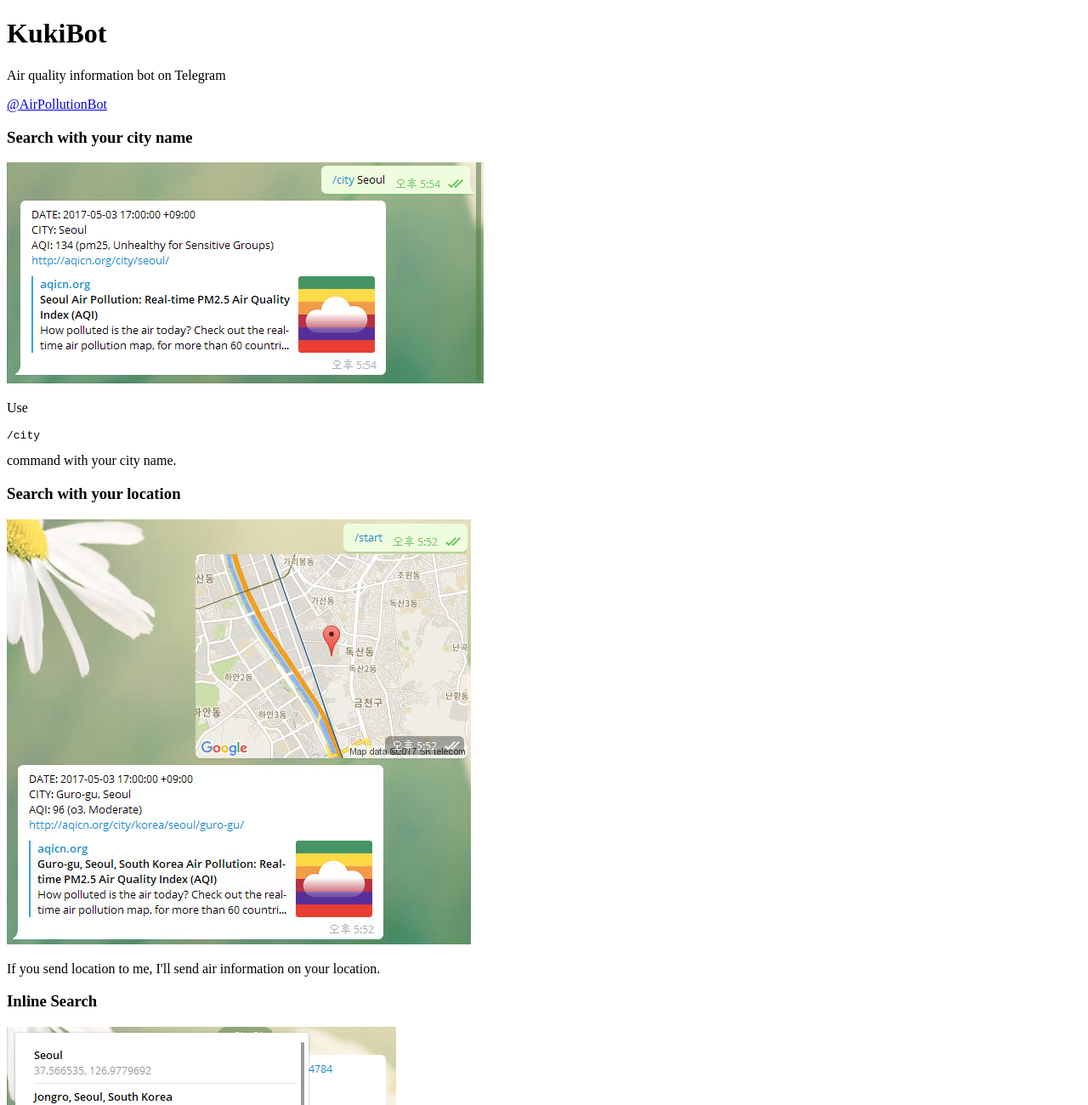
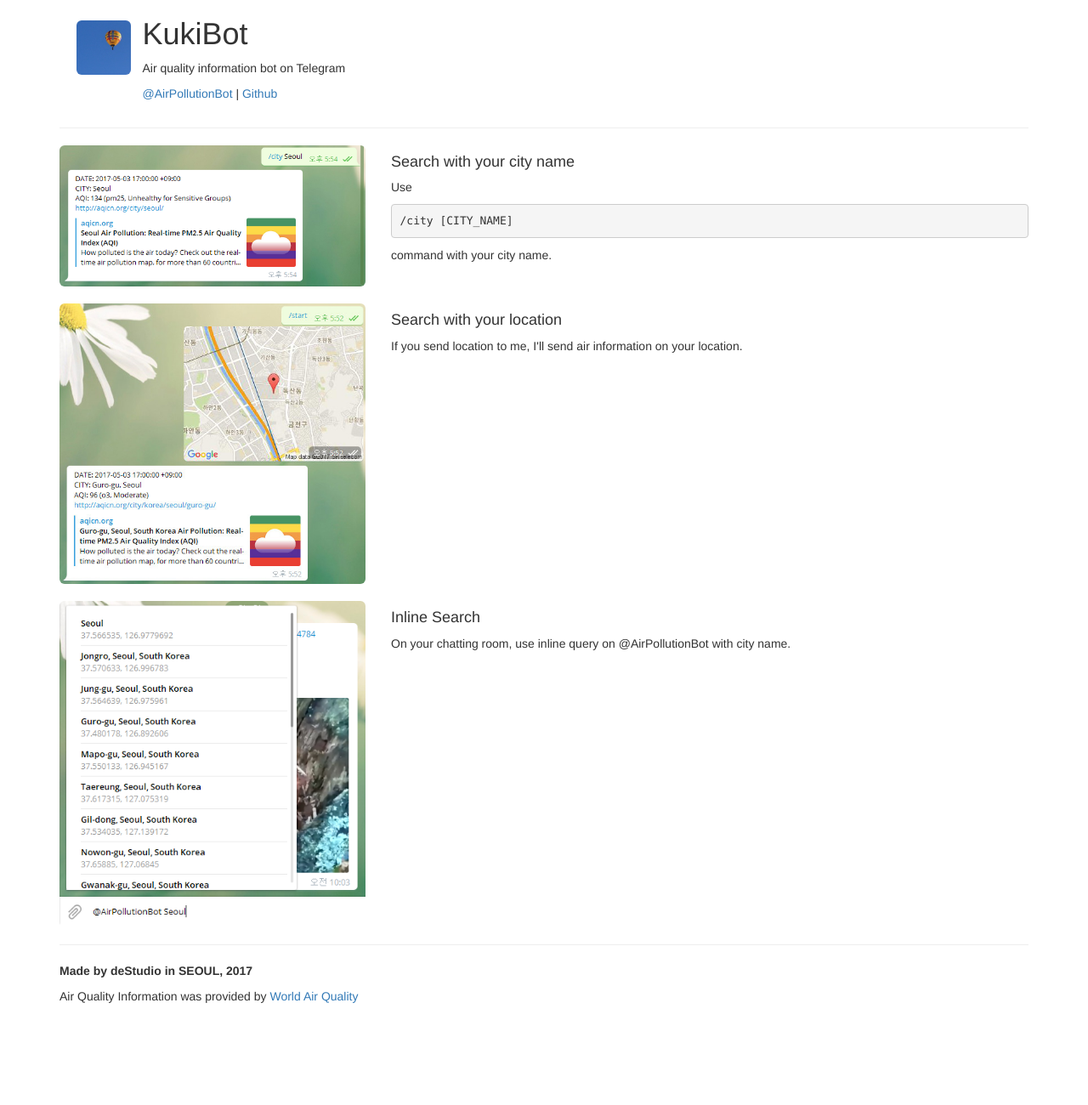
Before and after one commit to deholic/kukibot, a website: page public/index.html in a window 1280 px wide. Shown: the top 1300 px of the page at 85% size. After the commit the page ends 1192 px from the top, so only its background shows below. Drawn offline with nearby package versions, Linux system fonts and the light colour scheme.

Commit message:
add more web page contents

```diff
--- /dev/null
+++ b/public/css/styles.css
@@ -0,0 +1,9 @@
+section {
+    margin: 20px 0
+}
+
+.img-icon {
+    width: 64px;
+    height: 64px;
+    margin: 24px 20px;
+}
--- a/public/index.html
+++ b/public/index.html
@@ -5,31 +5,58 @@
     <title>KukiBot - Air quality information bot on Telegram</title>
 </head>
 <body>
-<header>
+<div class="container">
+    <div class="row">
+        <div class="col-md-1">
+            <img class="img-responsive img-rounded img-icon" src="img/kukibot.jpg">
+        </div>
+        <header class="col-md-11">
             <h1>KukiBot</h1>
             <p>Air quality information bot on Telegram</p>
-    <p><a href="https://telegram.me/AirPollutionBot">@AirPollutionBot</a></p>
+            <p><a href="https://telegram.me/AirPollutionBot">@AirPollutionBot</a> | <a href="https://github.com/deholic/kukibot">Github</a></p>
         </header>
-<article>
-    <section>
-        <h3>Search with your city name</h3>
-        <img src="img/sample/bot_city_name_query.png">
-        <p>Use <pre>/city</pre> command with your city name.</p>
+    </div>
+    <hr>
+    <section class="row">
+        <div class="col-md-4">
+            <img class="img-responsive img-rounded" src="img/sample/bot_city_name_query.png">
+        </div>
+        <div class="col-md-8">
+            <h4>Search with your city name</h4>
+            <p>Use <pre>/city [CITY_NAME]</pre> command with your city name.</p>
+        </div>
     </section>
-    <section>
-        <h3>Search with your location</h3>
-        <img src="img/sample/bot_location_query.jpg">
+    <section class="row">
+        <div class="col-md-4">
+            <img class="img-responsive img-rounded" src="img/sample/bot_location_query.jpg">
+        </div>
+        <div class="col-md-8">
+            <h4>Search with your location</h4>
             <p>If you send location to me, I'll send air information on your location.</p>
+        </div>
     </section>
-    <section>
-        <h3>Inline Search</h3>
-        <img src="img/sample/bot_inline_query.png">
+    <section class="row">
+        <div class="col-md-4">
+            <img class="img-responsive img-rounded" src="img/sample/bot_inline_query.png">
+        </div>
+        <div class="col-md-8">
+            <h4>Inline Search</h4>
             <p>On your chatting room, use inline query on <span >@AirPollutionBot</span> with city name.</p>
+        </div>
     </section>
-</article>
-<footer>
-    <p>Made by deStudio in SEOUL, 2017</p>
+    <hr>
+    <footer class="row">
+        <div class="col-md-12">
+            <p><b>Made by deStudio in SEOUL, 2017</b></p>
             <p>Air Quality Information was provided by <a href="http://aqicn.org">World Air Quality</a></p>
+        </div>
     </footer>
+</div>
+
+<link rel="stylesheet" href="https://maxcdn.bootstrapcdn.com/bootstrap/3.3.7/css/bootstrap.min.css" integrity="sha384-BVYiiSIFeK1dGmJRAkycuHAHRg32OmUcww7on3RYdg4Va+PmSTsz/K68vbdEjh4u" crossorigin="anonymous">
+<link rel="stylesheet" href="https://maxcdn.bootstrapcdn.com/bootstrap/3.3.7/css/bootstrap-theme.min.css" integrity="sha384-rHyoN1iRsVXV4nD0JutlnGaslCJuC7uwjduW9SVrLvRYooPp2bWYgmgJQIXwl/Sp" crossorigin="anonymous">
+<script src="https://maxcdn.bootstrapcdn.com/bootstrap/3.3.7/js/bootstrap.min.js" integrity="sha384-Tc5IQib027qvyjSMfHjOMaLkfuWVxZxUPnCJA7l2mCWNIpG9mGCD8wGNIcPD7Txa" crossorigin="anonymous"></script>
+<link rel="stylesheet" href="css/styles.css">
+
 </body>
 </html>
```
Also changed, not shown: public/img/kukibot.jpg (added). Lines whose indentation alone changed are shown as unchanged.
